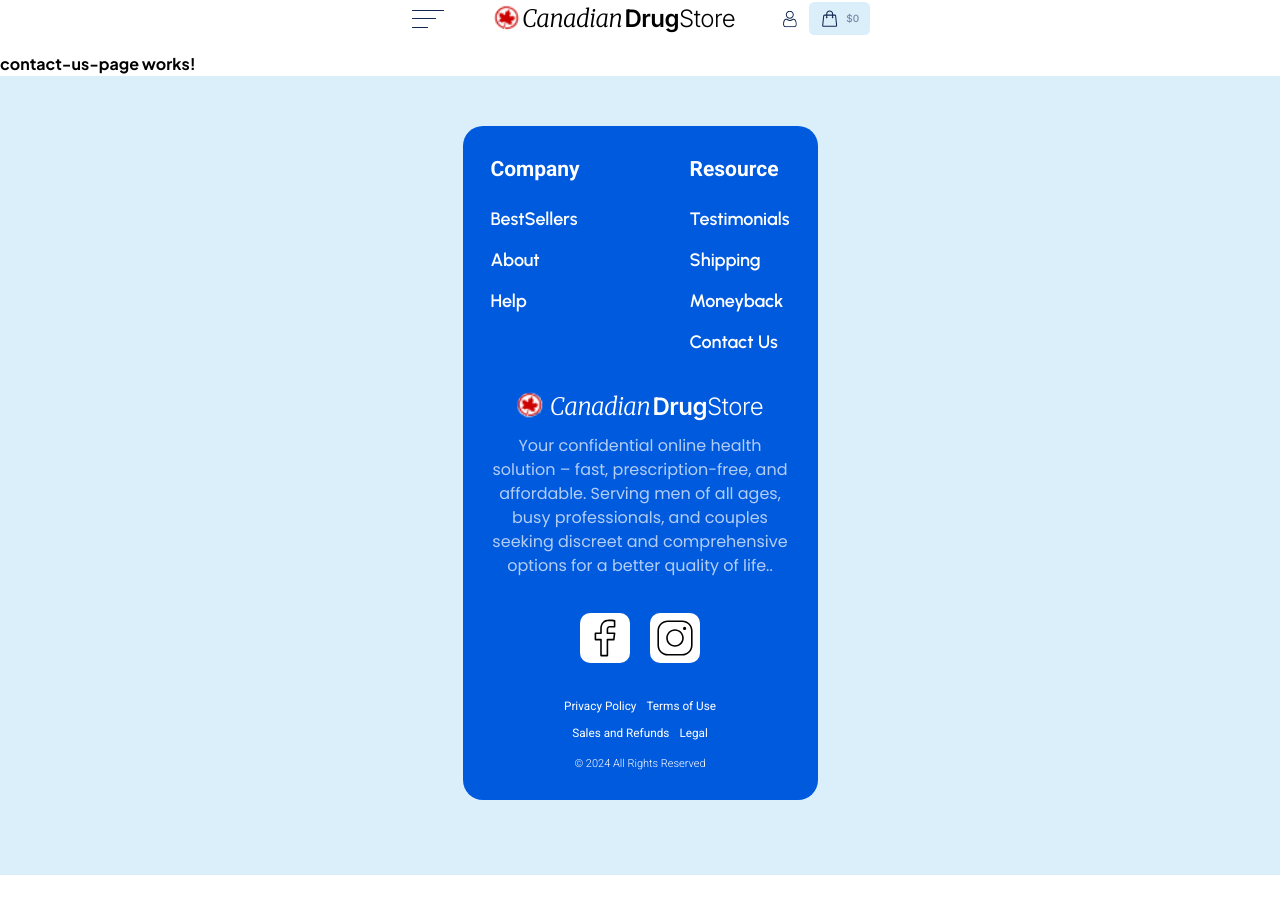
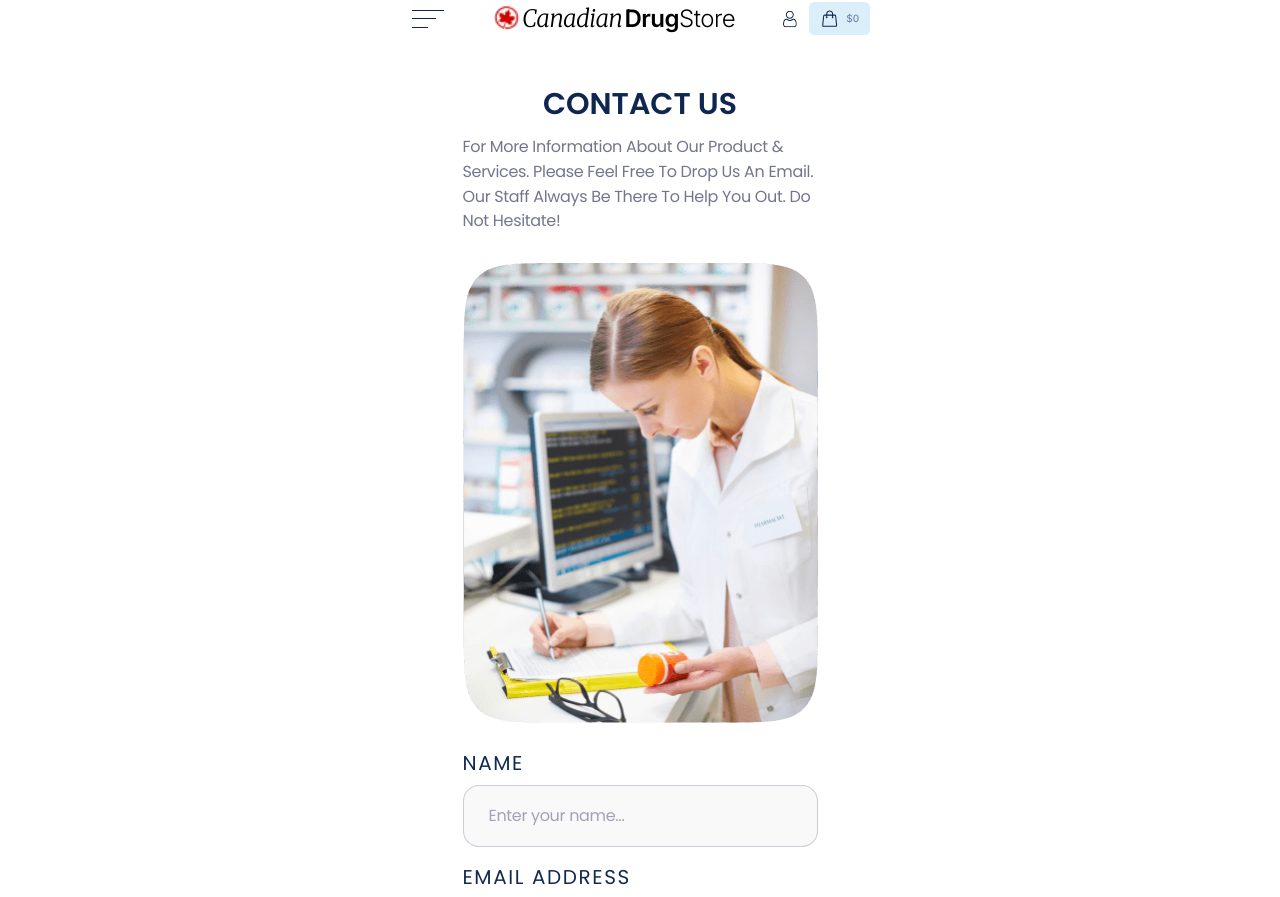
Before and after one commit to Victoriia-Ripka/drug-store2, an Angular app: page /contact-us in a window 1280 px wide. Shown: the part 14-911 px from the top of the page. Before the commit the page ends 889 px from the top, so only its background shows below. Built offline with nearby package versions, Linux system fonts and the light colour scheme.

Commit message:
contact us done

```diff
--- a/src/app/pages/contact-us/contactUsPage.component.html
+++ b/src/app/pages/contact-us/contactUsPage.component.html
@@ -1 +1,83 @@
-<p>contact-us-page works!</p>
+<section>
+    <div class="contacts__extra-cont">
+        <img class="contacts__img-laptop" src="assets\img\mobile\contact-us-min.png">
+
+        <div>
+            <h1 class="contacts__title">Contact us</h1>
+            <p class="contacts__sect-desc">For More Information About Our Product & Services. Please Feel Free To Drop
+                Us An
+                Email. Our Staff Always Be There To
+                Help You Out. Do Not Hesitate!</p>
+            <img class="contacts__img-mobile" src="assets\img\mobile\contact-us-min.png">
+
+            <form [formGroup]="contactForm" (ngSubmit)="sendData()" class="contacts__form">
+                <div class="contacts__form-extra-cont">
+                    <div class="contacts__input-cont">
+                        <label for="name">Name</label>
+                        <input type="text" id="name" placeholder="Enter your name..." [formControl]="nameControl" />
+                    </div>
+
+                    <div class="contacts__input-cont">
+                        <label for="email">emAIL aDDRESS</label>
+                        <input type="email" id="email" placeholder="Your email address..."
+                            [formControl]="emailControl" />
+                    </div>
+                </div>
+
+                <div class="contacts__input-cont">
+                    <label for="services">services</label>
+                    <select name="services" id="services" [formControl]="servicesControl">
+                        <option value="">This is an optional</option>
+                        <option value="1">1</option>
+                        <option value="2">2</option>
+                        <option value="3">3</option>
+                    </select>
+                </div>
+
+                <div class="contacts__input-cont">
+                    <label for="message">Message</label>
+                    <textarea id="message" placeholder="Enter your messages..."
+                        [formControl]="messageControl"></textarea>
+                </div>
+
+                <button class="contacts__form-btn" type="submit" [disabled]="!contactForm.valid">Send Message</button>
+            </form>
+        </div>
+    </div>
+
+    <ul class="contacts__details-cont">
+        <li class="contacts__detail-cont">
+            <div class="contacts__detail-img-first-back">
+                <div class="contacts__detail-img-second-back">
+                    <img class="contacts__detail-img" src="assets\img\mobile\phone-min.png">
+                </div>
+            </div>
+            <div>
+                <p class="contacts__detail-title">Phone</p>
+                <p class="contacts__detail-text">03 482 394 123</p>
+            </div>
+        </li>
+        <li class="contacts__detail-cont">
+            <div class="contacts__detail-img-first-back">
+                <div class="contacts__detail-img-second-back">
+                    <img class="contacts__detail-img" src="assets\img\mobile\filled-email-min.png">
+                </div>
+            </div>
+            <div>
+                <p class="contacts__detail-title">Email</p>
+                <p class="contacts__detail-text">03 482 394 123</p>
+            </div>
+        </li>
+        <li class="contacts__detail-cont">
+            <div class="contacts__detail-img-first-back">
+                <div class="contacts__detail-img-second-back">
+                    <img class="contacts__detail-img" src="assets\img\mobile\clock-min.png">
+                </div>
+            </div>
+            <div>
+                <p class="contacts__detail-title">Working hours</p>
+                <p class="contacts__detail-text bold">8:00 AM to 7:30 PM</p>
+            </div>
+        </li>
+    </ul>
+</section>
--- a/src/app/pages/contact-us/contactUsPage.component.scss
+++ b/src/app/pages/contact-us/contactUsPage.component.scss
@@ -0,0 +1,237 @@
+section {
+    padding: 30px 10px 50px;
+
+    @media screen and (min-width: 375px) {
+        width: 355px;
+        padding: 0;
+        margin: 30px auto 50px;
+    }
+
+    @media screen and (min-width: 1600px) {
+        width: 1285px;
+        margin: 100px auto 100px;
+    }
+}
+
+.contacts__extra-cont{
+    @media screen and (min-width: 1600px) {
+        display: flex;
+        justify-content: space-between;
+        margin-bottom: 67px;
+    }
+}
+
+.contacts__title{
+    color: #0F2650;
+    font-family: Poppins;
+    font-size: 30px;
+    font-weight: 600;
+    text-transform: uppercase;
+    text-align: center;
+    margin-bottom: 8px;
+
+    @media screen and (min-width: 1600px) {
+        font-size: 50px;
+        text-align: left;
+    }
+}
+
+.contacts__sect-desc{
+    color: #181945;
+    font-family: Poppins;
+    font-size: 16px;
+    line-height: 1.55;
+    letter-spacing: -0.32px;
+    opacity: 0.6;
+    margin-bottom: 28px;
+
+    @media screen and (min-width: 1600px) {
+        font-size: 18px;
+        width: 620px;
+        margin-bottom: 36px;
+    }
+}
+
+.contacts__img-mobile{
+    width: 100%;
+    height: auto;
+    margin-bottom: 30px;
+
+    @media screen and (min-width: 1600px) {
+        display: none;
+    }
+}
+
+.contacts__img-laptop {
+    display: none;
+
+    @media screen and (min-width: 1600px) {
+        display: block;
+        width: 549.255px;
+        height: 719.412px;
+        margin-bottom: 0;
+    }
+}
+
+.contacts__form{
+    display: flex;
+    flex-direction: column;
+    gap: 20px;
+    margin-bottom: 30px;
+
+    @media screen and (min-width: 1600px) {
+        gap: 24px;
+        width: 620px;
+        margin-bottom: 0;
+    }
+}
+
+label{
+    display: block;
+    color: #122952;
+    font-family: Poppins;
+    font-size: 20px;
+    line-height: 1;
+    letter-spacing: 1.6px;
+    text-transform: uppercase;
+    margin-bottom: 12px;
+
+    @media screen and (min-width: 1600px) {
+        gap: 24px;
+    }
+}
+
+.contacts__form-extra-cont{
+    display: flex;
+    flex-direction: column;
+    gap: 20px;
+
+    @media screen and (min-width: 1600px) {
+        flex-direction: row;
+        gap: 40px;
+        width: 620px;
+    }
+}
+
+.contacts__input-cont{
+    width: 100%;
+}
+
+input,
+select,
+textarea{
+    min-height: 60px;
+    border-radius: 16px;
+    border: 1px solid rgba(24, 25, 69, 0.20);
+    background: #F9F9F9;
+    width: 100%;
+    padding: 18px 25px;
+
+    font-family: Poppins;
+    font-size: 16px;
+    line-height: 1.5;
+    letter-spacing: -0.32px;
+
+
+    &::placeholder{
+        color: #8D8DA3;
+        opacity: 0.8;
+    }
+
+    @media screen and (min-width: 1600px) {
+        gap: 24px;
+    }
+}
+
+textarea{
+    height: 136.058px;
+}
+
+.contacts__form-btn{
+    display: flex;
+    padding: 25px 80px;
+    justify-content: center;
+    align-items: center;
+    border: none;
+    gap: 10px;
+    border-radius: 20px;
+    background: linear-gradient(90deg, #0F2650 4.29%, rgba(15, 38, 80, 0.81) 92.86%);
+    color: #EEFBFA;
+    font-family: Inter;
+    font-size: 16px;
+    font-weight: 700;
+    text-transform: uppercase;
+    cursor: pointer;
+
+    @media screen and (min-width: 375px) {
+        font-size: 20px;
+    }
+}
+
+.contacts__details-cont{
+    display: flex;
+    flex-direction: column;
+    gap: 30px;
+
+    @media screen and (min-width: 1600px) {
+        justify-content: space-between;
+        flex-direction: row;
+    }
+}
+
+.contacts__detail-cont {
+    display: flex;
+    gap: 20px;
+    align-items: center;
+
+    @media screen and (min-width: 1600px) {
+        gap: 22px;
+    }
+}
+
+.contacts__detail-img-first-back{
+    border-radius: 22.05px;
+    border: 1.378px solid rgba(13, 110, 253, 0.50);
+    background: #DBEFFA;
+    width: 90px;
+    height: 90px;
+    display: flex;
+    align-items: center;
+    justify-content: center;
+}
+
+.contacts__detail-img-second-back{
+    border-radius: 22.05px;
+    background: #ACE1FF;
+    width: 66.149px;
+    height: 66.149px;
+    display: flex;
+    align-items: center;
+    justify-content: center;
+}
+
+.contacts__detail-title{
+    color: #152B54;
+    font-family: Helvetica;
+    font-size: 17px;
+    line-height: 1.7;
+    letter-spacing: 1.323px;
+    text-transform: uppercase;
+}
+
+.contacts__detail-text{
+    color: #181945;
+    font-family: Helvetica;
+    font-size: 22px;
+    line-height: 1.4;
+    letter-spacing: -0.441px;
+}
+
+.bold{
+    font-weight: 700;
+    font-size: 18px;
+
+    @media screen and (min-width: 375px) {
+        font-size: 22px;
+    }
+}
--- a/src/app/pages/contact-us/contactUsPage.component.ts
+++ b/src/app/pages/contact-us/contactUsPage.component.ts
@@ -1,12 +1,38 @@
 import { Component } from '@angular/core';
+import { FormGroup, Validators, FormControl } from '@angular/forms';
 
 @Component({
   selector: 'contact-us',
-  standalone: true,
-  imports: [],
   templateUrl: './contactUsPage.component.html',
   styleUrl: './contactUsPage.component.scss'
 })
 export class ContactUsPageComponent {
 
+  contactForm = new FormGroup({
+    name: new FormControl('', Validators.required),
+    email: new FormControl('', Validators.required),
+    services: new FormControl(''),
+    message: new FormControl('', Validators.required),
+  });
+
+  get nameControl() {
+    return this.contactForm.get('name') as FormControl;
+  }
+
+  get emailControl() {
+    return this.contactForm.get('email') as FormControl;
+  }
+
+  get servicesControl() {
+    return this.contactForm.get('services') as FormControl;
+  }
+
+  get messageControl() {
+    return this.contactForm.get('message') as FormControl;
+  }
+
+  sendData() {
+    console.log(this.contactForm.value)
+    this.contactForm.reset()
+  }
 }
--- a/src/app/pages/pages.module.ts
+++ b/src/app/pages/pages.module.ts
@@ -3,12 +3,14 @@ import { RouterModule } from '@angular/router';
 import { CommonModule } from '@angular/common';
 import { HttpClientModule } from '@angular/common/http';
 import { routes } from './pages.routes';
+import { ContactUsPageModule } from './contact-us/contactUsPage.module';
 
 @NgModule({
     imports: [
         CommonModule,
         HttpClientModule,
-        RouterModule.forChild(routes)
+        RouterModule.forChild(routes),
+        ContactUsPageModule
     ],
     exports: [RouterModule],
 })
```
Also changed, not shown: src/app/pages/contact-us/contactUsPage.module.ts (added, +13 -0 lines).
